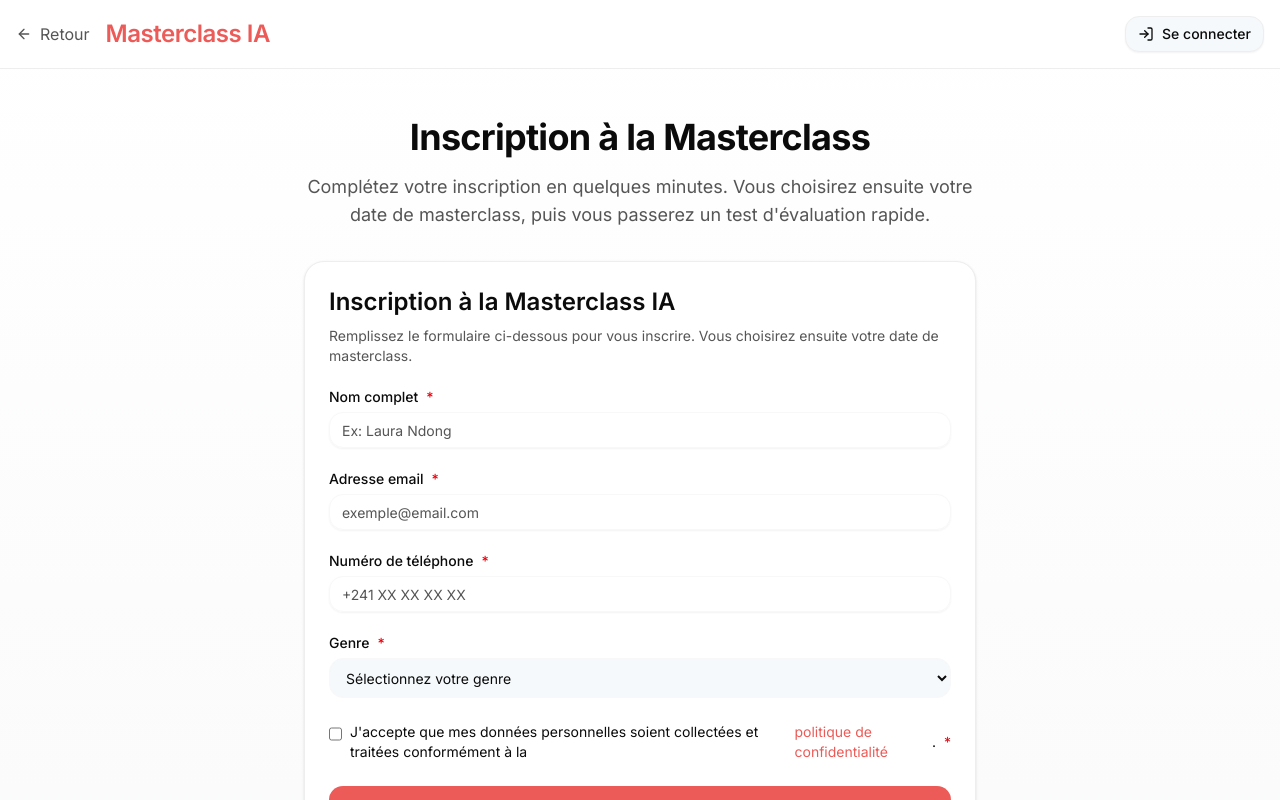
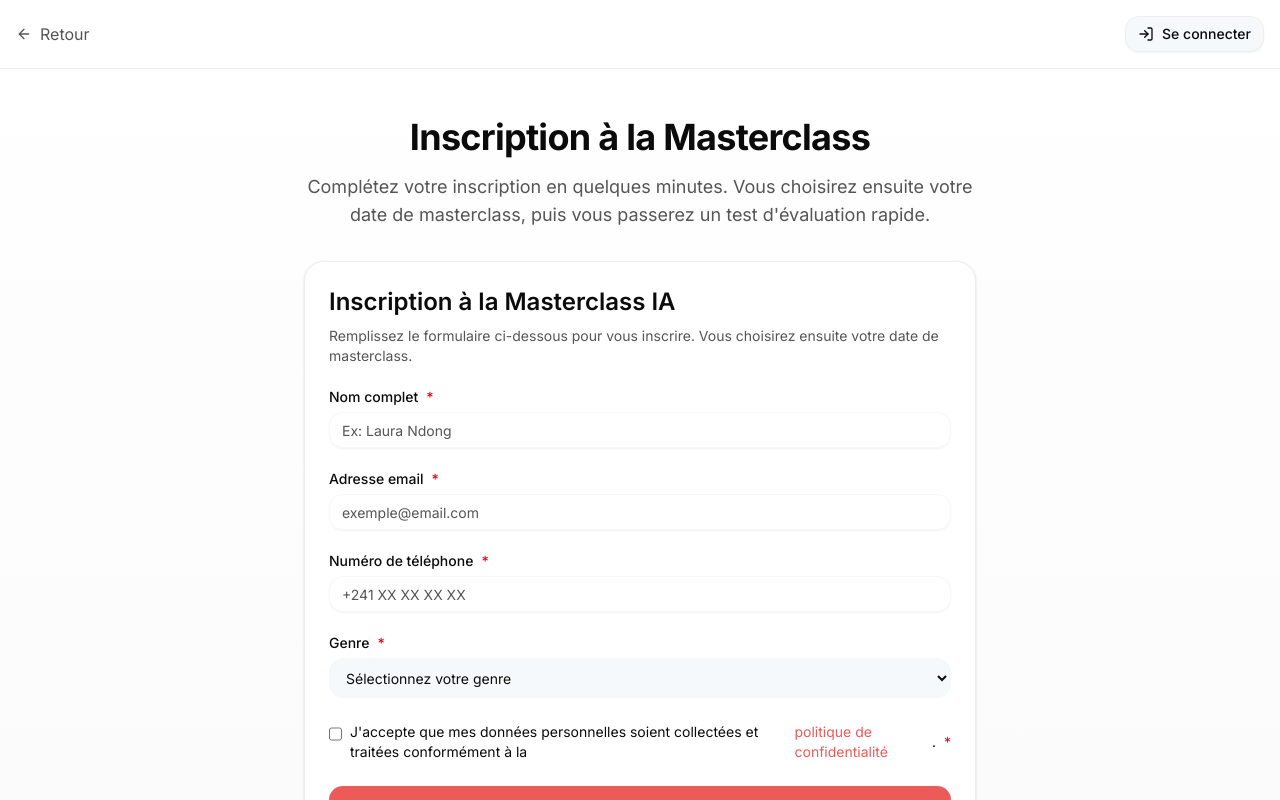
Before and after one commit to FranckSowax/subscription, a Next.js app: page /inscription in a window 1280 px wide. Shown: the top 800 px of the page. Built offline with nearby package versions, Linux system fonts and the light colour scheme.

Commit message:
Remove 'Masterclass IA' text from all page headers

```diff
--- a/app/inscription/page.tsx
+++ b/app/inscription/page.tsx
@@ -10,7 +10,6 @@
       <header className="border-b bg-white/80 backdrop-blur-sm">
         <div className="container mx-auto px-4 py-4">
           <div className="flex items-center justify-between gap-4">
-            <div className="flex items-center gap-4">
             <Link
               href="/"
               className="flex items-center gap-2 text-muted-foreground hover:text-foreground transition-colors"
@@ -18,8 +17,6 @@
               <ArrowLeft className="h-4 w-4" />
               Retour
             </Link>
-              <h1 className="text-2xl font-semibold text-primary">Masterclass IA</h1>
-            </div>
             <LoginButton />
           </div>
         </div>
--- a/app/inscription/session/[id]/page.tsx
+++ b/app/inscription/session/[id]/page.tsx
@@ -22,7 +22,6 @@
       {/* Header */}
       <header className="border-b bg-white/80 backdrop-blur-sm">
         <div className="container mx-auto px-4 py-4">
-          <div className="flex items-center gap-4">
           <Link
             href="/"
             className="flex items-center gap-2 text-muted-foreground hover:text-foreground transition-colors"
@@ -30,8 +29,6 @@
             <ArrowLeft className="h-4 w-4" />
             Retour
           </Link>
-            <h1 className="text-2xl font-semibold text-primary">Masterclass IA</h1>
-          </div>
         </div>
       </header>
 
--- a/app/page.tsx
+++ b/app/page.tsx
@@ -9,10 +9,7 @@
       {/* Header */}
       <header className="border-b bg-white/80 backdrop-blur-sm">
         <div className="container mx-auto px-4 py-4 flex items-center justify-between gap-4">
-          <div className="flex items-center gap-4">
-            <FlipLogo />
-            <h1 className="text-2xl font-semibold text-primary">Masterclass IA</h1>
-          </div>
+          <FlipLogo />
           <LoginButton />
         </div>
       </header>
--- a/app/test/confirmation/page.tsx
+++ b/app/test/confirmation/page.tsx
@@ -16,8 +16,7 @@
     <div className="min-h-screen bg-gradient-to-b from-white to-secondary">
       {/* Header */}
       <header className="border-b bg-white/80 backdrop-blur-sm">
-        <div className="container mx-auto px-4 py-4 flex items-center justify-between gap-4">
-          <h1 className="text-2xl font-semibold text-primary">Masterclass IA</h1>
+        <div className="container mx-auto px-4 py-4 flex items-center justify-end gap-4">
           <LoginButton />
         </div>
       </header>
```
Lines whose indentation alone changed are shown as unchanged.
